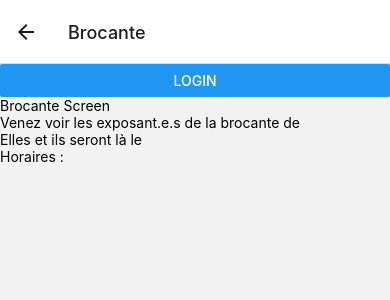
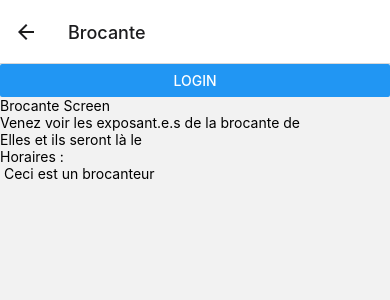
Before and after one commit to adatechschool/projet-mobile-tddeter, a React Native app in the folder TDDeter/: screen /Brocante in a window 390 px wide. Shown: the top 300 px of the page. Built offline with nearby package versions, Linux system fonts and the light colour scheme.

Commit message:
[feat] adding new component exposant to brocante screen

```diff
--- /dev/null
+++ b/TDDeter/Components/Exposant.js
@@ -0,0 +1,9 @@
+import { Text, View } from "react-native";
+
+export default function Exposant() {
+  return (
+    <View accessibilityLabel="exposant">
+      <Text> Ceci est un brocanteur</Text>
+    </View>
+  );
+}
--- a/TDDeter/Screens/BrocanteScreen.js
+++ b/TDDeter/Screens/BrocanteScreen.js
@@ -1,5 +1,6 @@
 import { View, Text } from "react-native";
 import Navbar from "../Components/Navbar";
+import Exposant from "../Components/Exposant";
 
 export default function BrocanteScreen({ city, date, openingTimes }) {
   return (
@@ -9,6 +10,7 @@ export default function BrocanteScreen({ city, date, openingTimes }) {
       <Text>Venez voir les exposant.e.s de la brocante de {city}</Text>
       <Text>Elles et ils seront là le {date}</Text>
       <Text>Horaires : {openingTimes}</Text>
+      <Exposant/>
     </View>
   );
 }
```
